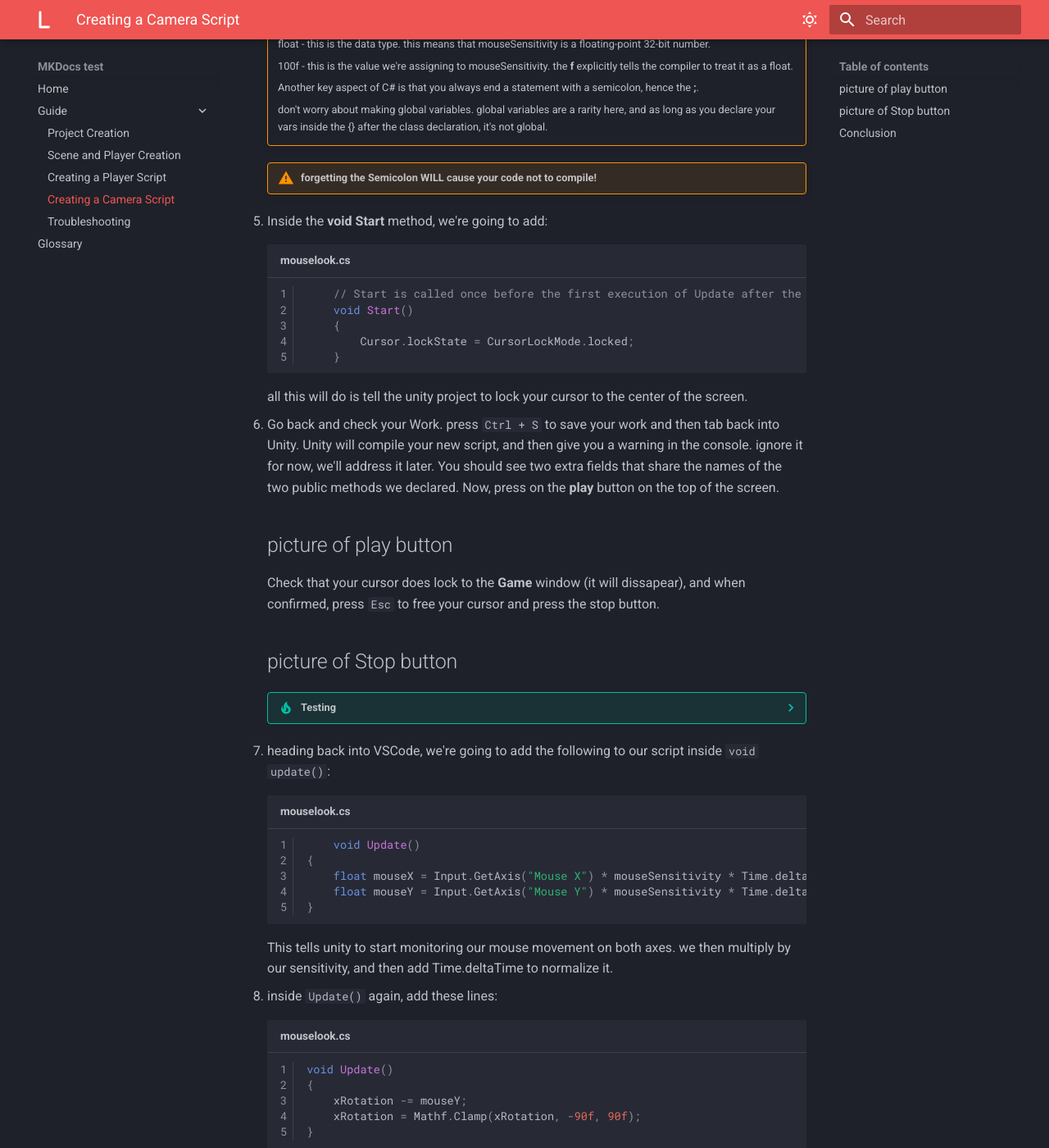
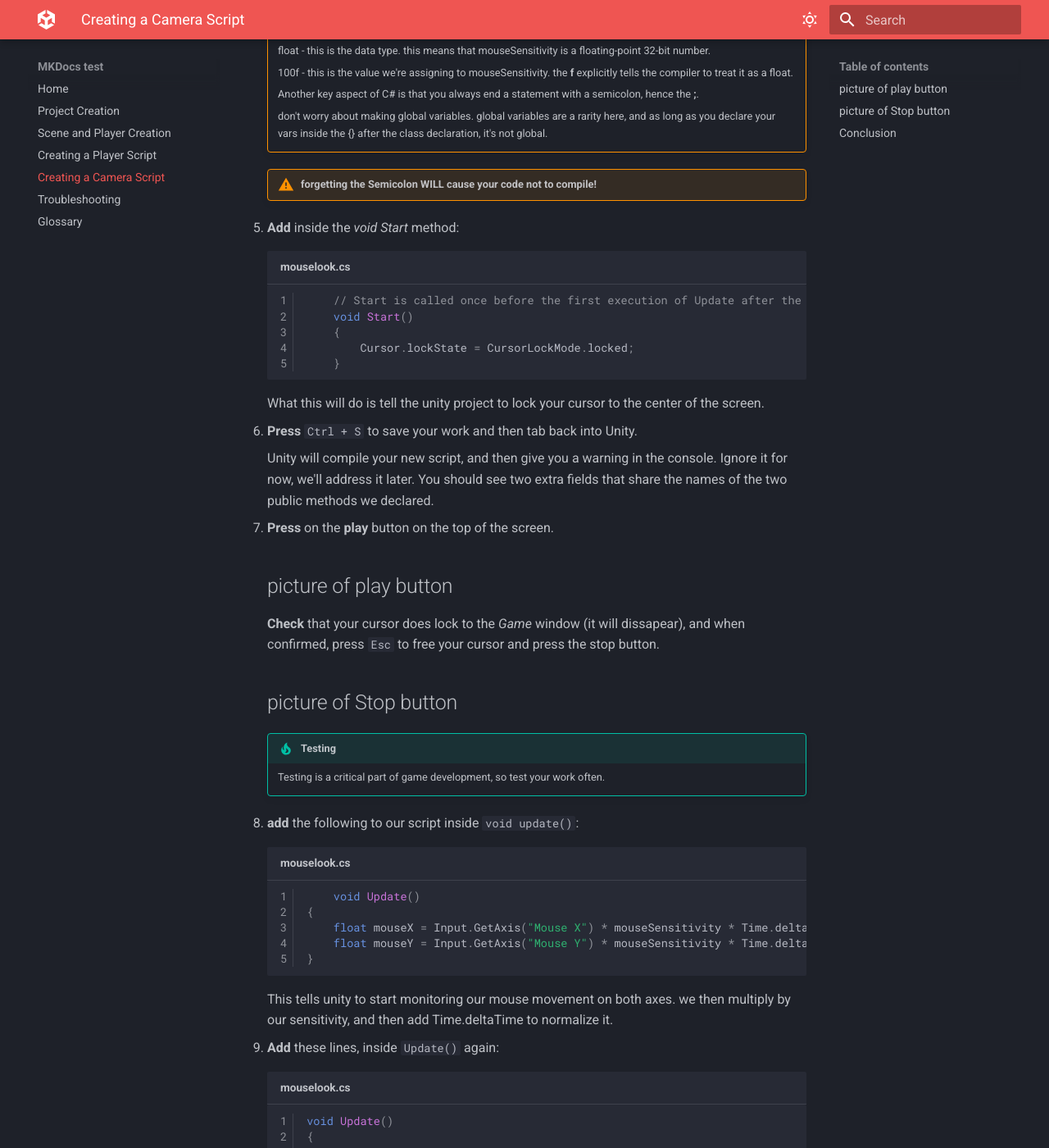
Before and after one commit to Lyra-is-confused/material-for-MKDocs-testing, an MkDocs documentation site: the page built from docs/Mouse_Look.md, in a window 1280 px wide and 1400 px high, scrolled down 1338 px. Shown: the whole window at 82% size. Built offline with MkDocs 1.6.1 and Material for MkDocs 9.7.7, drawn with Linux system fonts in a browser that asks for light colours; some of the changed text lies outside the part shown.

Commit message:
Increase consistency and correct spelling/grammar

````diff
--- a/docs/Mouse_Look.md
+++ b/docs/Mouse_Look.md
@@ -70,7 +66,7 @@ In this step, We'll create a simple C# script for using the mouse to look around
 
     !!! warning "forgetting the Semicolon WILL cause your code not to compile!"
 
-1. Inside the **void Start** method, we're going to add:
+1. **Add** inside the *void Start* method:
 
     ```csharp title="mouselook.cs" linenums="1"
         // Start is called once before the first execution of Update after the MonoBehaviour is created
@@ -79,24 +75,26 @@ In this step, We'll create a simple C# script for using the mouse to look around
             Cursor.lockState = CursorLockMode.locked;
         }
     ```
-    all this will do is tell the unity project to lock your cursor to the center of the screen.
+    What this will do is tell the unity project to lock your cursor to the center of the screen.
 
-1. Go back and check your Work. press `Ctrl + S` to save your work and then tab back into Unity.
-    Unity will compile your new script, and then give you a warning in the console. ignore it for now, we'll address it later.
+1. **Press** `Ctrl + S` to save your work and then tab back into Unity.
+
+    Unity will compile your new script, and then give you a warning in the console. Ignore it for now, we'll address it later.
     You should see two extra fields that share the names of the two public methods we declared.
-    Now, press on the **play** button on the top of the screen.
+
+1. **Press** on the **play** button on the top of the screen.
 
     ## picture of play button
 
-    Check that your cursor does lock to the **Game** window (it will dissapear), and when confirmed, press `Esc` to free your cursor and press the stop button.
+    **Check** that your cursor does lock to the *Game* window (it will dissapear), and when confirmed, press `Esc` to free your cursor and press the stop button.
 
     ## picture of Stop button
 
-    ??? tip "Testing"
+    !!! tip "Testing"
 
         Testing is a critical part of game development, so test your work often.
 
-1. heading back into VSCode, we're going to add the following to our script inside `void update()`:
+1. **add** the following to our script inside `void update()`:
     ```csharp title="mouselook.cs" linenums="1"
         void Update()
     {
@@ -107,7 +105,7 @@ In this step, We'll create a simple C# script for using the mouse to look around
 
     This tells unity to start monitoring our mouse movement on both axes. we then multiply by our sensitivity, and then add Time.deltaTime to normalize it.
 
-1. inside `Update()` again, add these lines:
+1. **Add** these lines, inside `Update()` again:
     ```csharp title="mouselook.cs" linenums="1"
     void Update()
     {
@@ -127,7 +125,8 @@ In this step, We'll create a simple C# script for using the mouse to look around
     ```
     this will access the transform of the playerBody object, and use the transform's `.rotate()` function to rotate the playerBody, and by extension, the camera.
 
-1. Go back into unity, let your code compile, and test your code!
+1. **Go back into unity**, let your code compile, and test your code!
+
     in case something doesn't work, you can check against the full script:
     ```csharp title="mouselook.cs" linenums="1"
     using System.Collections;
@@ -170,4 +169,4 @@ In this task, you learned how to:
 - Implement player input using Unity’s Input system
 - Implement jumping using a physics-based formula
 - Apply gravity to create realistic falling behavior
-- Use ground detection to prevent mid-air jumping
+- Use ground detection to prevent mid-air jumping`
--- a/mkdocs.yml
+++ b/mkdocs.yml
@@ -1,20 +1,17 @@
 site_name: MKDocs test
-site_url: https://sitename.example
+site_url: https://lyra-is-confused.github.io/Unity-Guide-MKDocs/
 extra:
   social:
-    - icon: simple/youtube
-      link: https://www.youtube.com/watch?v=dQw4w9WgXcQ
-copyright: Copyright &copy; NEVER!! this is CREATIVE COMMONS, MOTHERFUCKERS! NO COPYRIGHT HERE!
-
+    - icon: simple/github
+      link: https://github.com/Lyra-is-confused/Unity-Guide-MKDocs
 nav:
-  - Home: index.md
-  - Guide:
-      - Project Creation: Project-creation.md
-      - Scene and Player Creation: Scene-creation.md
-      - Creating a Player Script: player-script.md
-      - Creating a Camera Script: Mouse_Look.md
-      - Troubleshooting: Troubleshooting.md
-  - Glossary: glossary.md
+    - Home: index.md
+    - Project Creation: Project-creation.md
+    - Scene and Player Creation: Scene-creation.md
+    - Creating a Player Script: player-script.md
+    - Creating a Camera Script: Mouse_Look.md
+    - Troubleshooting: Troubleshooting.md
+    - Glossary: glossary.md
 
 theme:
   name: material
@@ -24,7 +21,7 @@ theme:
     text: Roboto
     code: Roboto Mono
   icon:
-    logo: fontawesome/solid/l #https://brandfetch.com/unity.com?view=library&library=default&collection=logos&asset=idwEUhrAlj&utm_source=https%253A%252F%252Fbrandfetch.com%252Funity.com&utm_medium=copyAction&utm_campaign=brandPageReferral
+    logo:  fontawesome/brands/unity
   palette:
     #Dark Mode
     - scheme: slate
````
Also changed, not shown: other parts of docs/Mouse_Look.md (+6 -10 lines), README.md (+3 -3 lines), docs/Project-creation.md (+6 -6 lines), docs/Scene-creation.md (+21 -14 lines), docs/index.md (+16 -12 lines).
